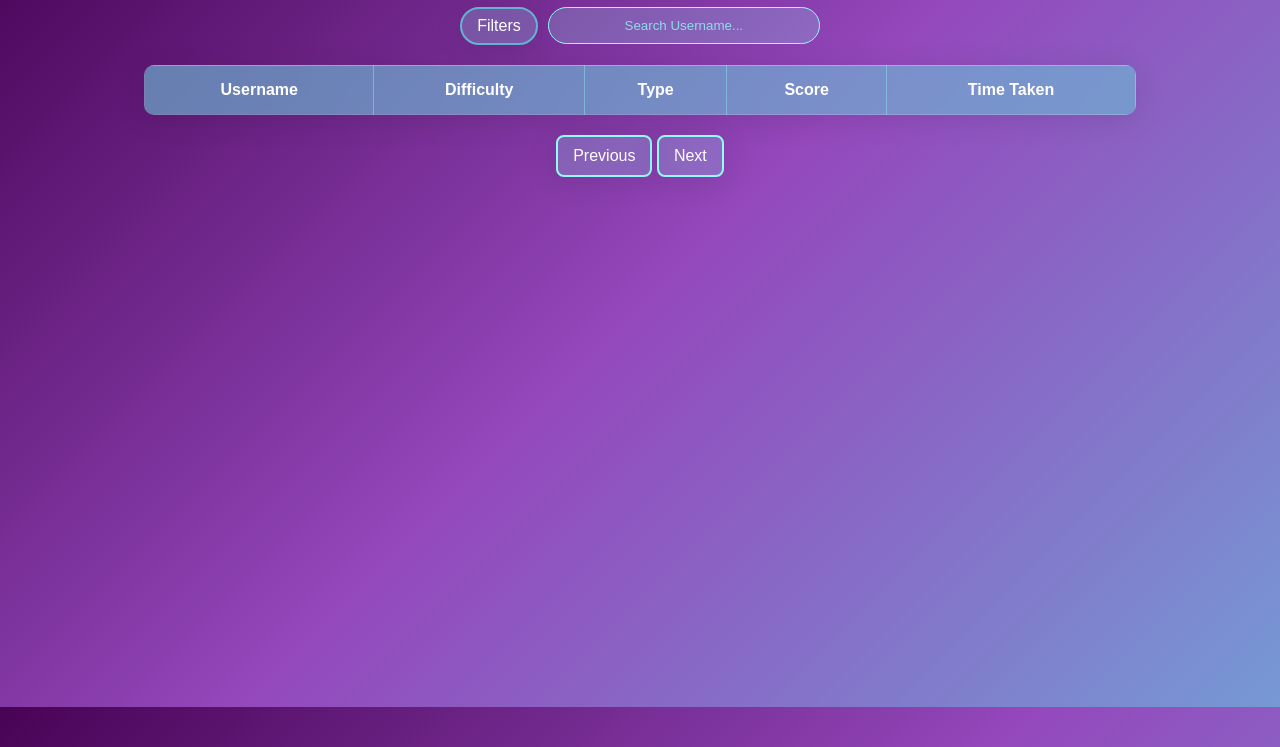
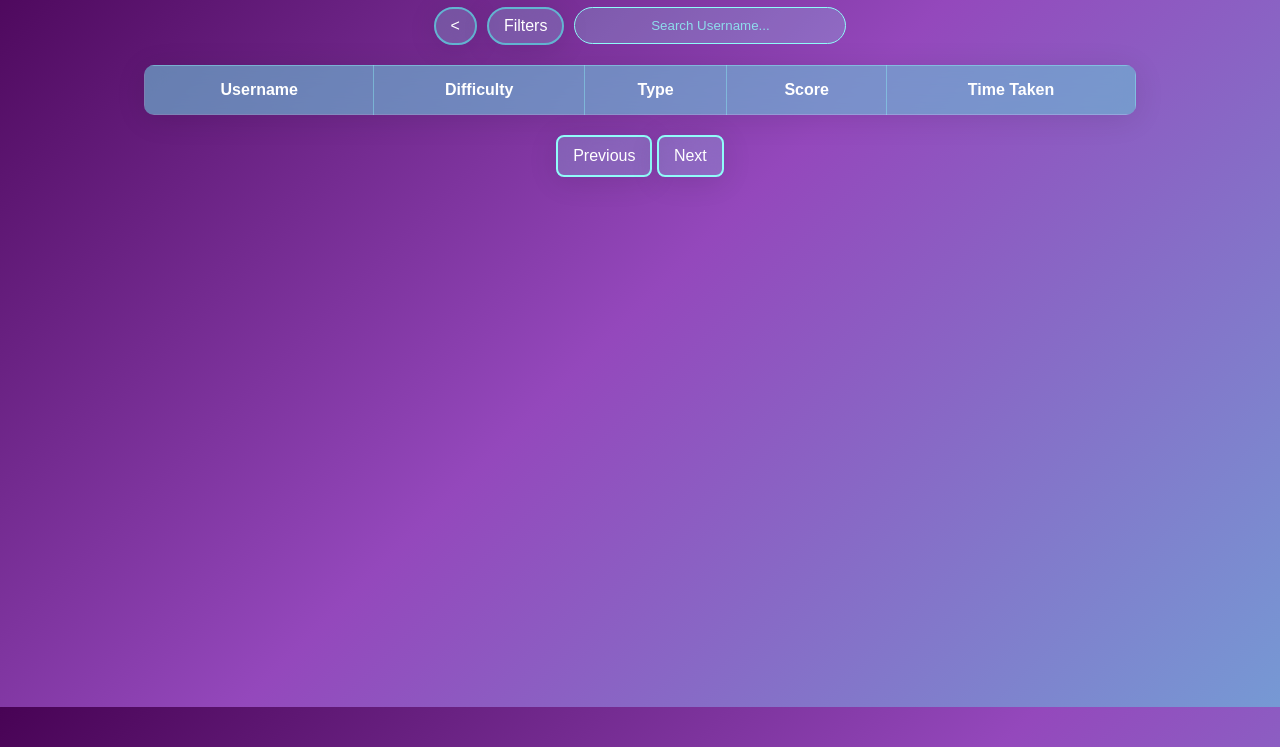
Before and after one commit to veisha/arithmethicDragAndDropUI, a website: page Public/leaderboard.html in a window 1280 px wide. Shown: the part 93-840 px from the top of the page. Drawn offline with Linux system fonts and the light colour scheme; no server answers.

Commit message:
Leaderboard update
Added a back to main menu function on the leaderboards

```diff
--- a/Public/leaderboard.html
+++ b/Public/leaderboard.html
@@ -12,6 +12,7 @@
 
     <!-- Toggle Button and Search Bar Container -->
     <div class="top-controls">
+        <button id="back-button" onclick="window.location.href='menu.html'"><</button>
         <button id="toggle-filters" onclick="toggleFilters()">Filters</button>
         <input type="text" id="username-search" placeholder="Search Username..." oninput="filterLeaderboard()">
     </div>
@@ -43,8 +44,6 @@
         </div>
     </div>
 
-
-
     <!-- Leaderboard Table -->
     <table>
         <thead>
--- a/Styles/leaderboard.css
+++ b/Styles/leaderboard.css
@@ -166,6 +166,20 @@ button:hover {
     background-color: rgba(99, 180, 209, 0.3);
 }
 
+#back-button {
+    padding: 8px 15px;
+    border: 2px solid #63B4D1;
+    background: rgba(144, 252, 249, 0.2);
+    border-radius: 20px;
+    cursor: pointer;
+    color: #fff;
+    transition: all 0.3s ease;
+}
+
+#back-button:hover {
+    background-color: rgba(99, 180, 209, 0.3);
+}
+
 /* Filter Container */
 #filter-container {
     display: none; /* Initially hidden */
```
Lines whose indentation alone changed are shown as unchanged.
